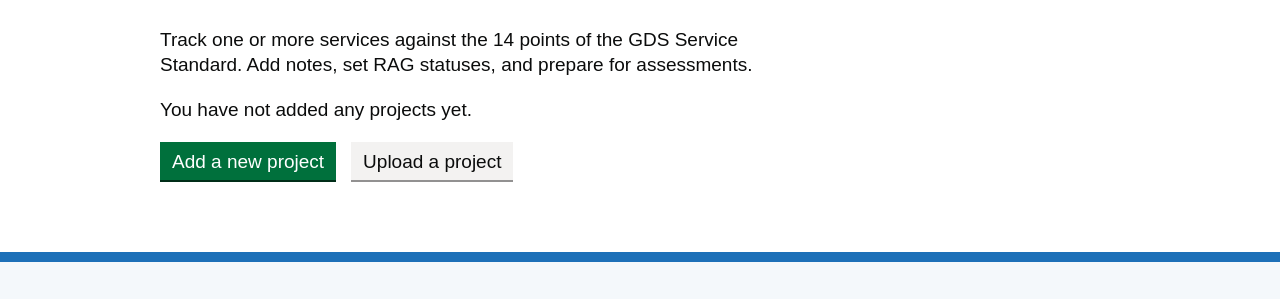
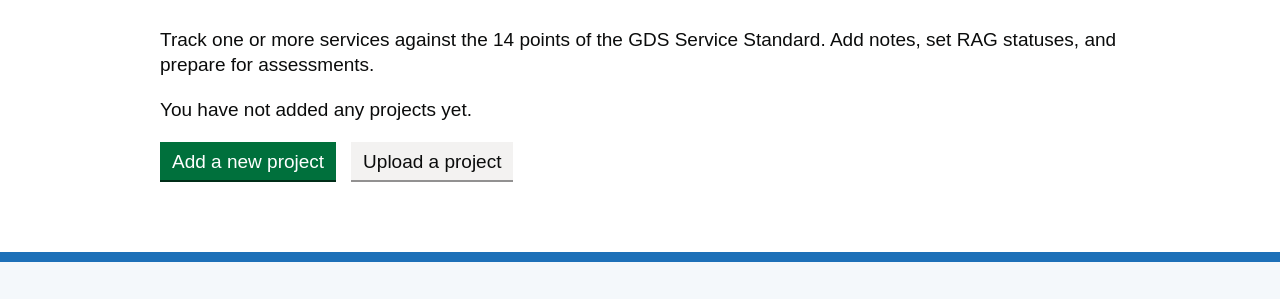
Before and after one commit to peteblakemore/service-standard-tracker, a website: page public/index.html in a window 1280 px wide. Shown: the part 144-443 px from the top of the page. Drawn offline with Linux system fonts and the light colour scheme; a web font is replaced by a local one.

Commit message:
Return to full-width layout

```diff
--- a/public/index.html
+++ b/public/index.html
@@ -58,9 +58,7 @@
 
     <div class="govuk-width-container ss-app__container">
       <main class="govuk-main-wrapper" id="main-content">
-        <div class="govuk-grid-row">
-          <div class="govuk-grid-column-two-thirds" id="app-content"></div>
-        </div>
+        <div id="app-content"></div>
       </main>
     </div>
 
```
